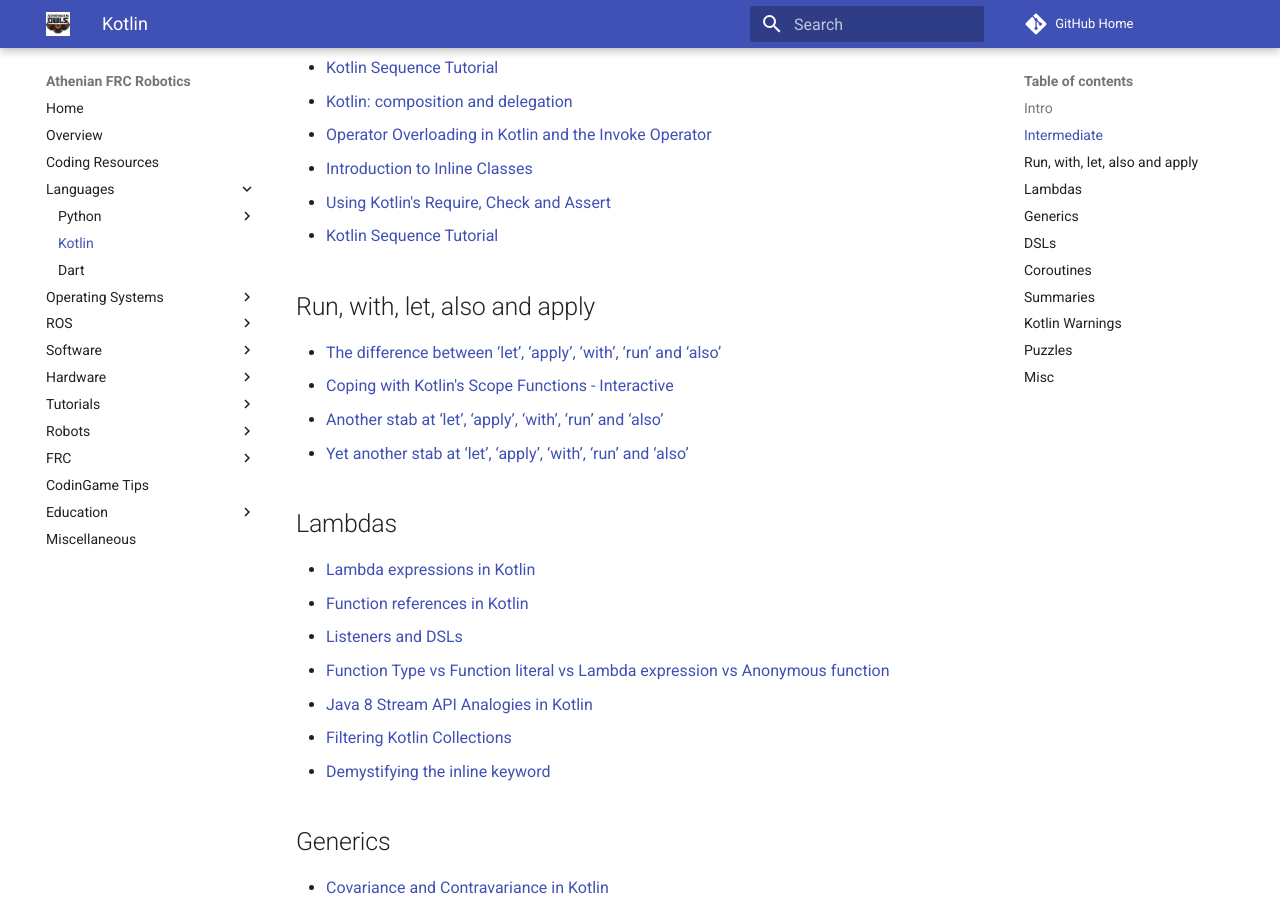
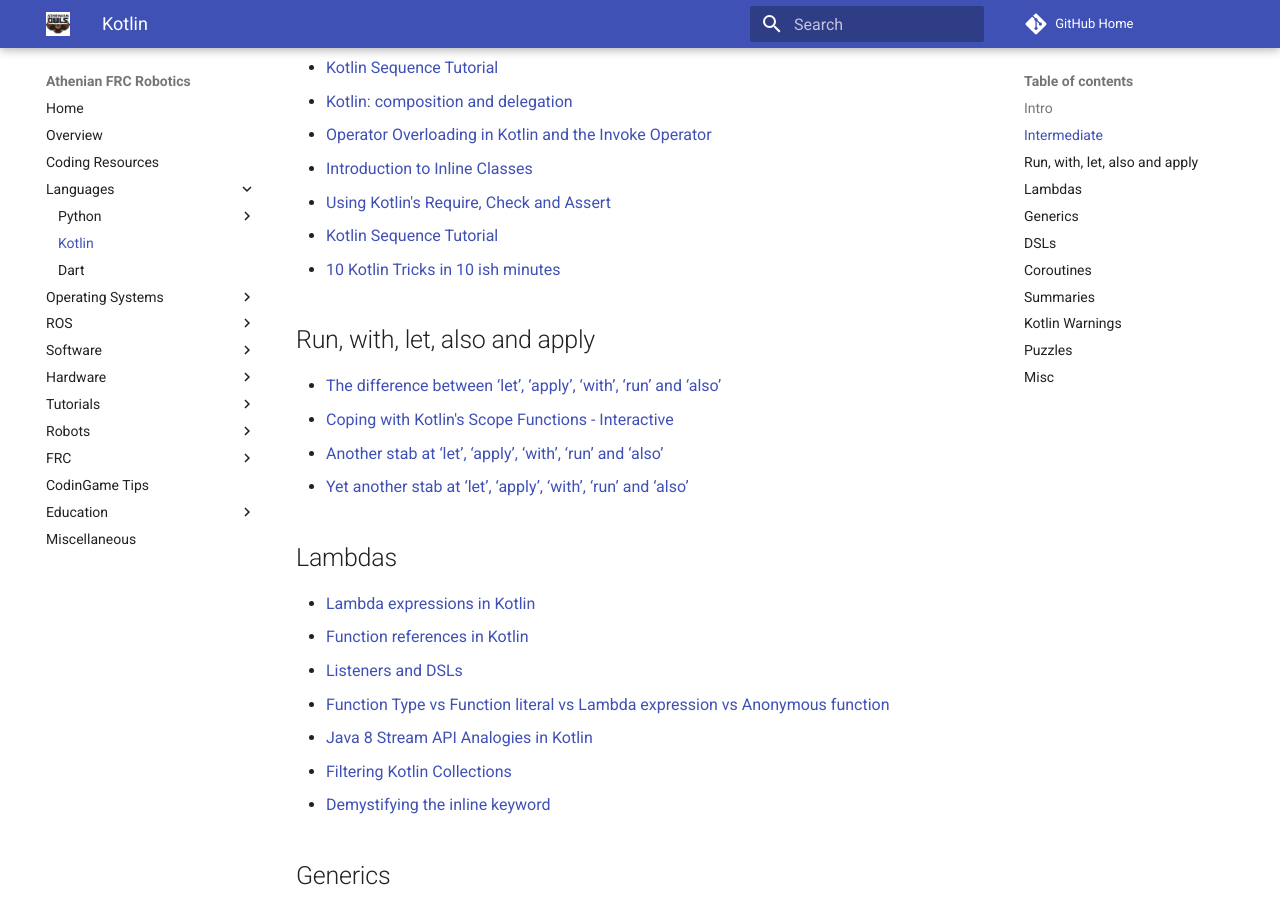
Before and after one commit to athenian-robotics/athenian-robotics-mkdocs, an MkDocs documentation site: the page built from docs/kotlin.md, in a window 1280 px wide and 900 px high, scrolled down 2274 px. Built offline with MkDocs 1.6.1 and Material for MkDocs 9.7.7, drawn with Linux system fonts in a browser that asks for light colours; comment, search, counter and statistics services are not loaded.

Commit message:
Update docs

```diff
--- a/docs/kotlin.md
+++ b/docs/kotlin.md
@@ -69,6 +69,7 @@
 * [Introduction to Inline Classes](https://typealias.com/guides/introduction-to-inline-classes/)
 * [Using Kotlin's Require, Check and Assert](https://www.bignerdranch.com/blog/write-better-code-using-kotlins-require-check-and-assert/)
 * [Kotlin Sequence Tutorial](https://winterbe.com/posts/2018/07/23/kotlin-sequence-tutorial/)
+* [10 Kotlin Tricks in 10 ish minutes](https://www.youtube.com/watch?v=0sPzDwS55wM)
 
 ## Run, with, let, also and apply
 * [The difference between ‘let’, ‘apply’, ‘with’, ‘run’ and ‘also’](https://medium.com/@tpolansk/the-difference-between-kotlins-functions-let-apply-with-run-and-else-ca51a4c696b8)
```
